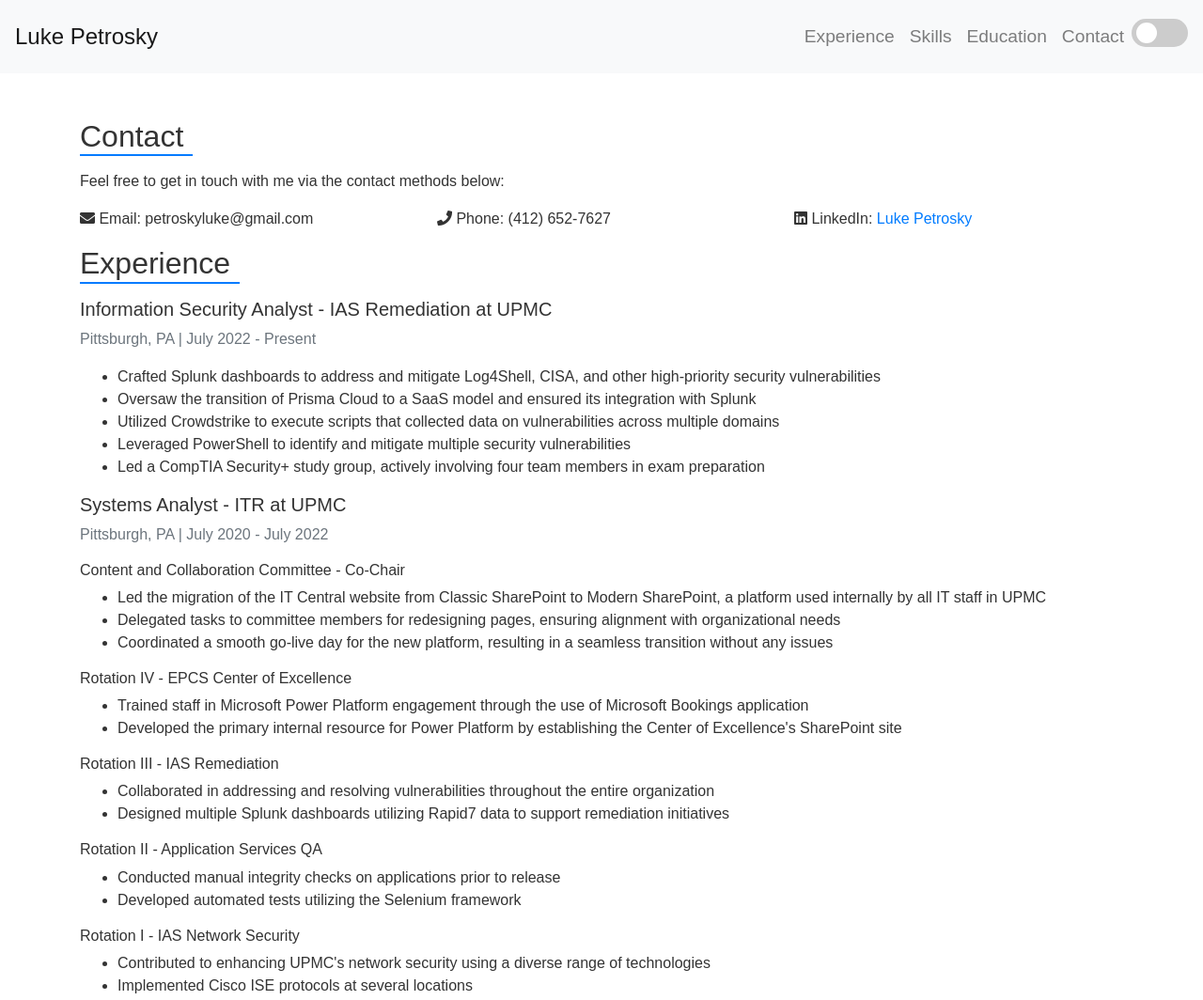
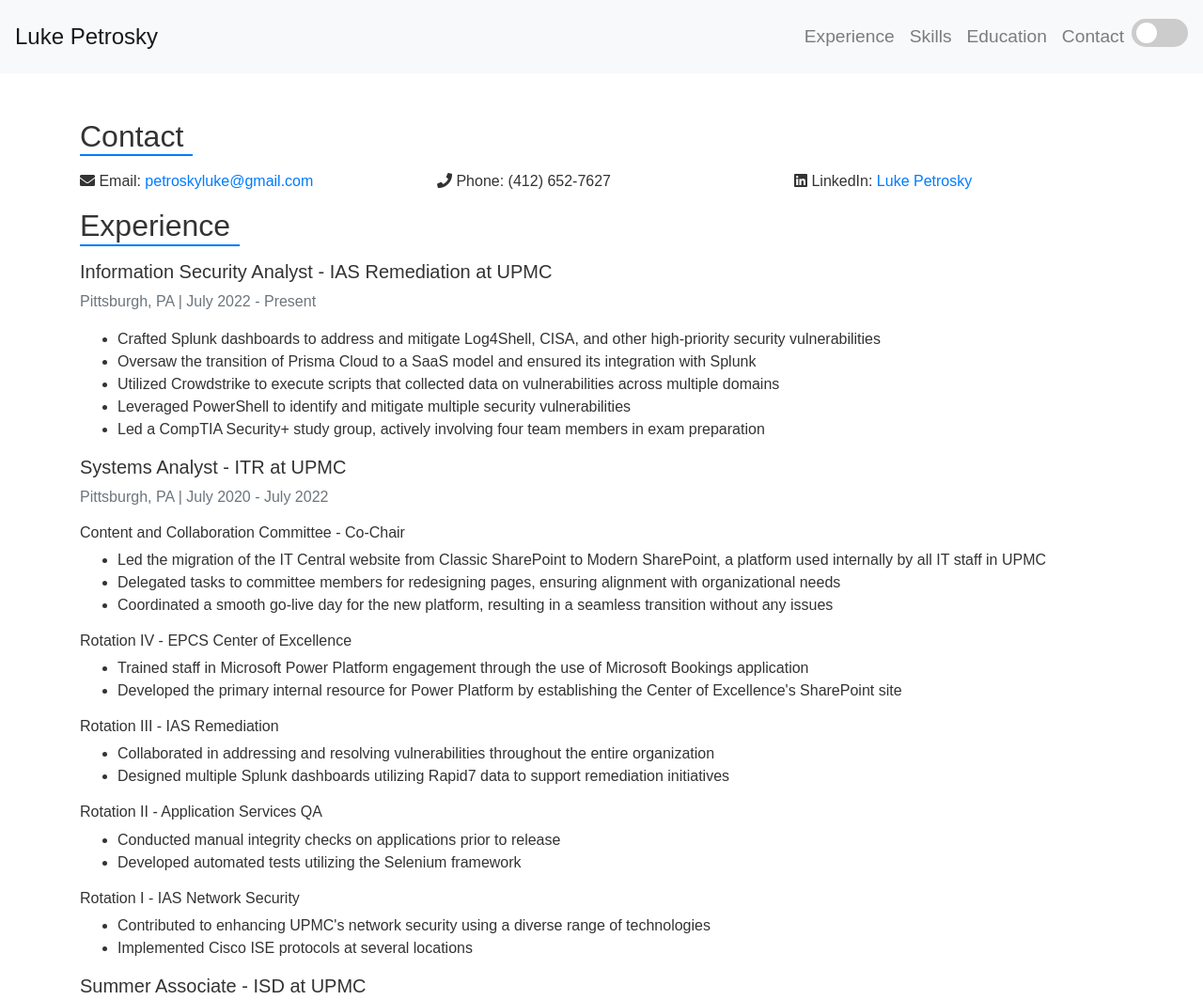
Before and after one commit to petroskyluke/petroskyluke, a plain HTML site: page index.html in a window 1280 px wide. Shown: the top 1064 px of the page at 94% size. Drawn offline with nearby package versions, Linux system fonts and the light colour scheme.

Commit message:
Update index.html

```diff
--- a/index.html
+++ b/index.html
@@ -51,11 +51,9 @@
         <!-- Contact Section -->
         <section id="contact" data-aos="fade-up" data-aos-delay="450">
             <h2>Contact</h2>
-            <p>Feel free to get in touch with me via the contact methods below:</p>
-
             <div class="row">
                 <div class="col-lg-4 col-md-12">
-                    <p><i class="fas fa-envelope"></i> Email: petroskyluke@gmail.com</p>
+                    <p><i class="fas fa-envelope"></i> Email: <a href="mailto:petroskyluke@gmail.com">petroskyluke@gmail.com</a></p>
                 </div>
                 <div class="col-lg-4 col-md-12">
                     <p><i class="fas fa-phone"></i> Phone: (412) 652-7627</p>
```
